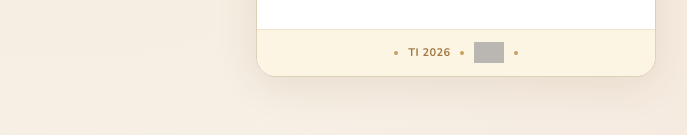
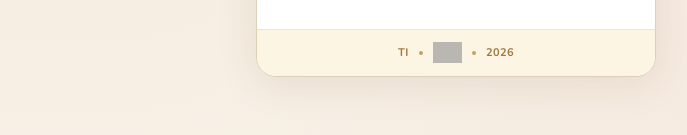
Before and after one commit to Eseiza/Carga-MTTO, a plain HTML site: page index.html in a window 1280 px wide. Shown: the part 559-694 px from the top of the page, without its empty margins (184-871 px from the left). Drawn offline with nearby package versions, Linux system fonts and the light colour scheme; grey boxes are pictures that could not be loaded.

Commit message:
Fix HTML encoding issues in index.html

```diff
--- a/index.html
+++ b/index.html
@@ -34,12 +34,12 @@
             <button class="btn btn-primary" onclick="login()">Entrar</button>
         </div>
         <div class="login-footer">
-            <div class="footer-dot"></div>
-            <span>TI 2026</span>
+            <span> TI </span>
             <div class="footer-dot"></div>
             <img src="https://www.romeropanificados.com.ar/wp-content/uploads/2023/01/Recurso-8.png"
                  alt="Romero" class="login-footer-logo" onerror="this.style.display='none'">
             <div class="footer-dot"></div>
+            <span>2026</span>
         </div>
     </div>
 </div>
```
